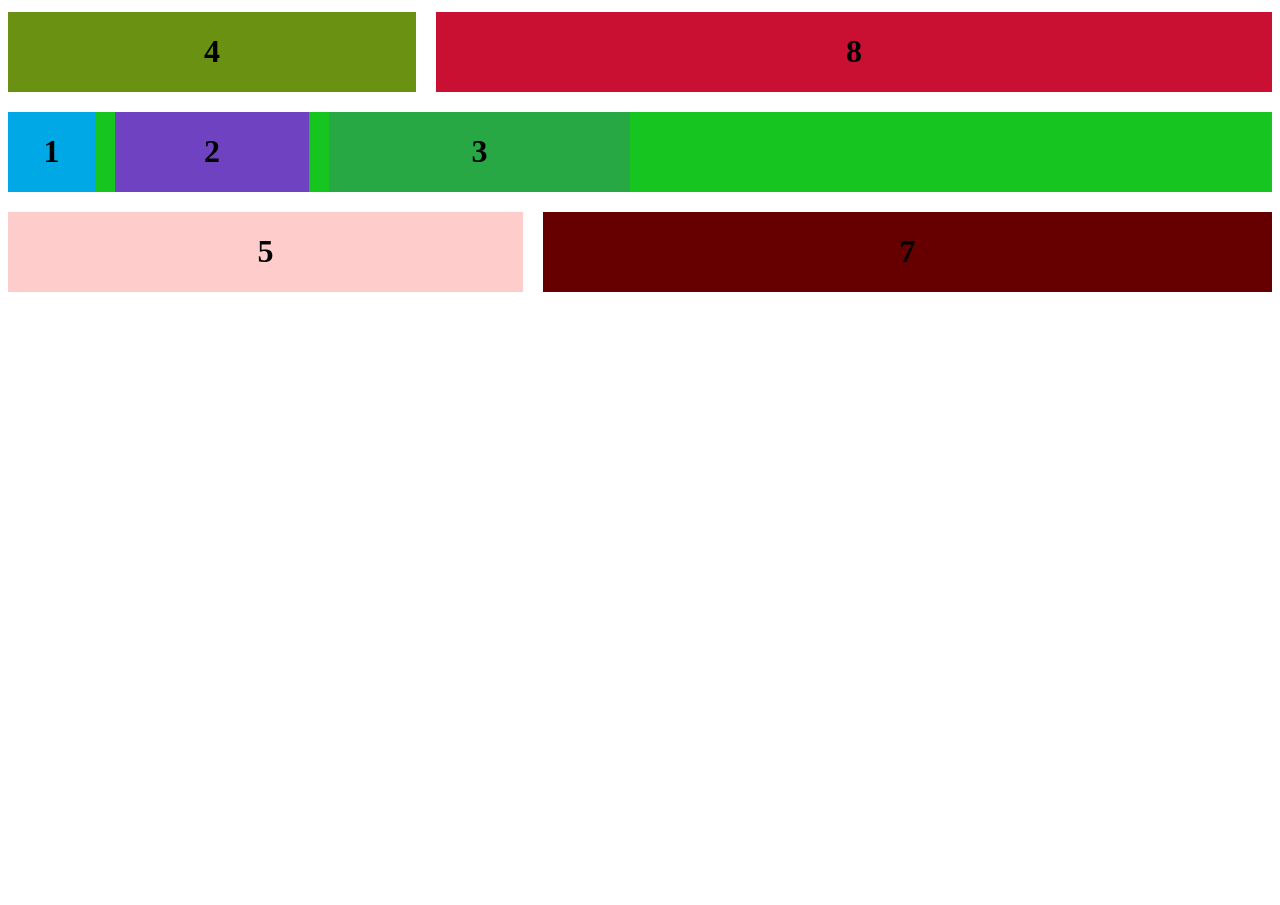
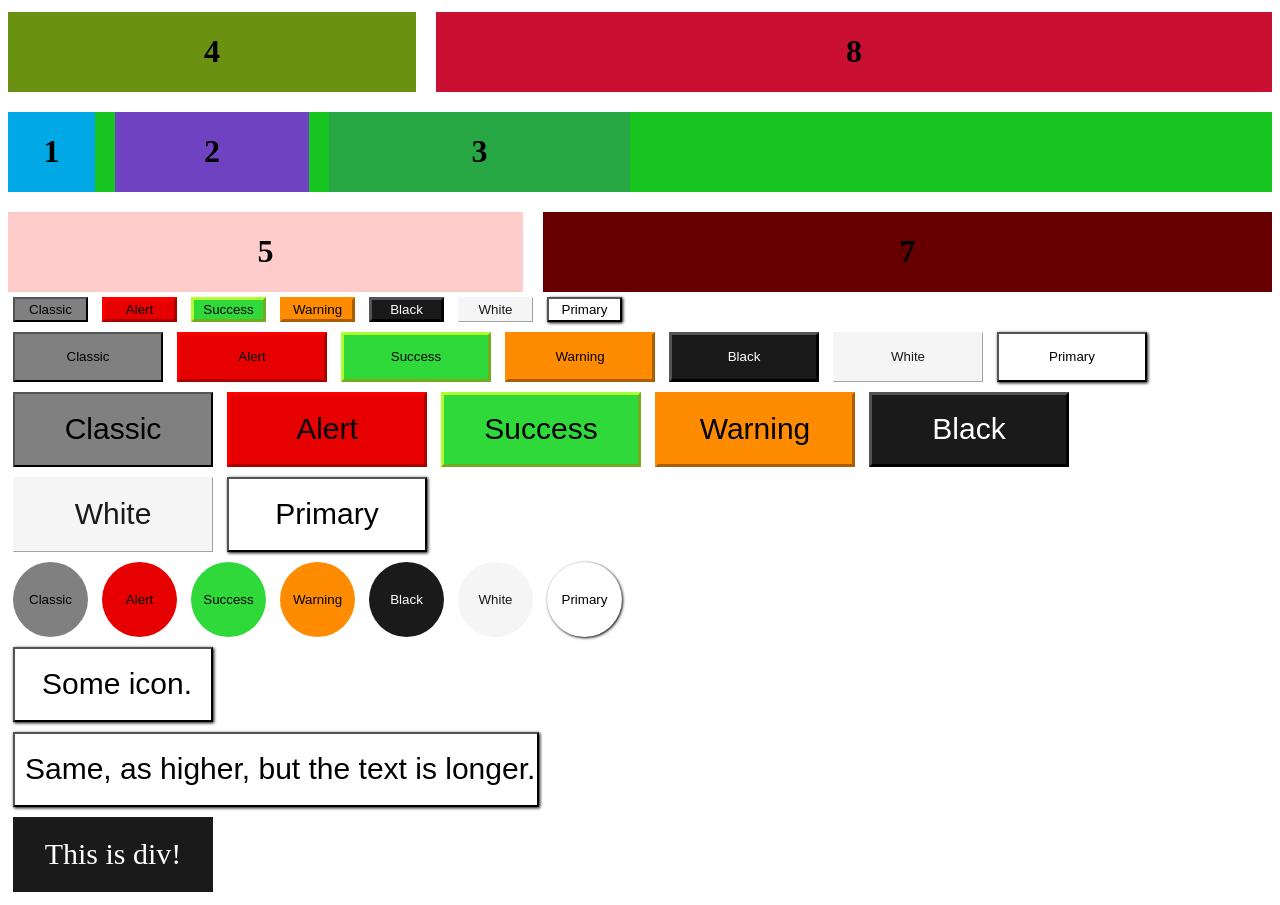
Before and after one commit to Paracosm9/UI-library, a plain HTML site: page index.html in a window 1280 px wide. Shown: the part 897-1802 px from the top of the page. Before the commit the page ends 1197 px from the top, so only its background shows below. Drawn offline with nearby package versions, Linux system fonts and the light colour scheme.

Commit message:
Styles for button

```diff
--- a/index.html
+++ b/index.html
@@ -4,6 +4,7 @@
     <meta charset="UTF-8">
     <meta name="viewport" content="width=device-width, initial-scale=1">
     <meta name="viewport" content="width=device-width, initial-scale=1">
+    <link rel="stylesheet" type="text/css" href="stylesheet/button.css">
     <link rel="stylesheet/less" type="text/css" href="stylesheet/less/grid.less">
     <script src="//cdnjs.cloudflare.com/ajax/libs/less.js/3.9.0/less.min.js"></script>
     <title>Title</title>
@@ -123,5 +124,121 @@
     <div class="mycolumn mycolumn-7"><h1>7</h1>
     </div>
 </div>
+<div class="row" style="">
+    <button class="mybutton -s">
+        Classic
+    </button>
+    <button class="mybutton mybutton-alert -s">
+        Alert
+    </button>
+    <button class="mybutton mybutton-success -s">
+        Success
+    </button>
+    <button class="mybutton mybutton-warning -s">
+        Warning
+    </button>
+    <button class="mybutton mybutton-black -s">
+        Black
+    </button>
+
+    <button class="mybutton mybutton-white -s">
+        White
+    </button>
+    <button class="mybutton mybutton-primary -s">
+        Primary
+    </button>
+</div>
+
+<div class="row">
+    <button class="mybutton">
+        Classic
+    </button>
+    <button class="mybutton mybutton-alert">
+        Alert
+    </button>
+    <button class="mybutton mybutton-success">
+        Success
+    </button>
+    <button class="mybutton mybutton-warning ">
+        Warning
+    </button>
+    <button class="mybutton mybutton-black">
+        Black
+    </button>
+
+    <button class="mybutton mybutton-white">
+        White
+    </button>
+    <button class="mybutton mybutton-primary">
+        Primary
+    </button>
+</div>
+
+<div class="row">
+    <button class="mybutton -l">
+        Classic
+    </button>
+    <button class="mybutton mybutton-alert -l">
+        Alert
+    </button>
+    <button class="mybutton mybutton-success -l">
+        Success
+    </button>
+    <button class="mybutton mybutton-warning -l">
+        Warning
+    </button>
+    <button class="mybutton mybutton-black -l">
+        Black
+    </button>
+
+    <button class="mybutton mybutton-white -l">
+        White
+    </button>
+    <button class="mybutton mybutton-primary -l">
+        Primary
+    </button>
+</div>
+
+<div class="row">
+    <button class="mybutton -rounded">
+        Classic
+    </button>
+    <button class="mybutton mybutton-alert -rounded">
+        Alert
+    </button>
+    <button class="mybutton mybutton-success -rounded">
+        Success
+    </button>
+    <button class="mybutton mybutton-warning -rounded">
+        Warning
+    </button>
+    <button class="mybutton mybutton-black -rounded">
+        Black
+    </button>
+
+    <button class="mybutton mybutton-white -rounded">
+        White
+    </button>
+    <button class="mybutton mybutton-primary -rounded">
+        Primary
+    </button>
+</div>
+
+<div class="row">
+    <button class="mybutton mybutton-primary -l">
+        <i class="fas fa-users"></i> Some icon.
+    </button>
+</div>
+
+<div class="row">
+    <button class="mybutton mybutton-primary -l">
+        <i class="fas fa-users"></i> Same, as higher, but the text is longer.
+    </button>
+</div>
+
+<div class="mybutton mybutton-black -l">
+    This is div!
+</div>
+
 </body>
 </html>
--- /dev/null
+++ b/stylesheet/button.css
@@ -0,0 +1,117 @@
+/*body {background-color: #0c5460}*/
+.mybutton {
+    box-sizing: border-box;
+    min-width: 150px;
+    max-width: 100%;
+    min-height: 50px;
+    max-height: 100%;
+    margin: 5px;
+    justify-content: center;
+    align-items: center;
+    text-align: center;
+    display: inline-flex;
+    background-color: grey;
+    padding: 2px;
+    outline: none;
+    text-justify: revert;
+}
+
+.mybutton:hover:not(.-rounded) {
+    opacity: 0.8;
+    cursor: pointer;
+    outline-color: rgba(0, 0, 0, 0.25);
+    outline-width: 3px;
+    outline-style: solid;
+}
+
+.-rounded:hover {
+    cursor: pointer;
+    box-shadow: 0 0 3pt 2pt rgba(0, 0, 0, 0.25);
+}
+.-rounded:active{
+    cursor: pointer;
+    box-shadow: 0 0 3pt 2pt rgba(0, 0, 0, 0.25);
+    border-color: rgba(0, 0, 0, 0.5);
+}
+
+.-s {
+    min-width: 75px;
+    max-width: 100%;
+    min-height: 25px;
+    max-height: 100%;
+}
+
+.-l {
+    min-width: 200px;
+    max-width: 100%;
+    min-height: 75px;
+    max-height: 100%;
+    font-size: 30px;
+}
+
+.mybutton-alert-s {
+    background-color: #e70000;
+    border-color: red;
+    border-width: 3px;
+}
+
+
+.mybutton-alert {
+    background-color: #e70000;
+    border-color: red;
+    border-width: 3px;
+}
+
+.mybutton-alert-l {
+
+    background-color: #e70000;
+    border-color: red;
+    border-width: 3px;
+}
+
+
+.mybutton-success {
+    background-color: #30d93a;
+    border-color: greenyellow;
+    border-width: 3px;
+}
+
+
+.mybutton-warning {
+    background-color: darkorange;
+    border-color: darkorange;
+    border-width: 3px;
+}
+
+
+.mybutton-black {
+    background-color: #1a1a1a;
+    color: white;
+    border-width: 3px;
+}
+
+
+.mybutton-white {
+    background-color: whitesmoke;
+    color: #1a1a1a;
+    border-color: whitesmoke;
+    border-width: 1px;
+}
+
+
+.mybutton-primary {
+    background-color: inherit;
+    box-shadow: #00ee00;
+    -webkit-box-shadow: 1px 1px 3px;
+}
+
+.-rounded {
+    min-width: 75px;
+    min-height: 75px;
+    border-radius: 100%;
+    border-color: rgba(0, 0, 0, 0);
+}
+ i {
+     margin-left: 2px;
+     margin-right: 6px;
+ }
```
